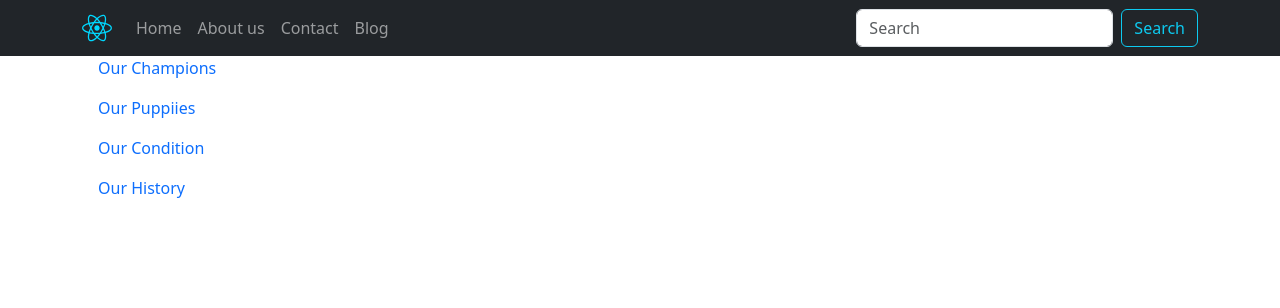
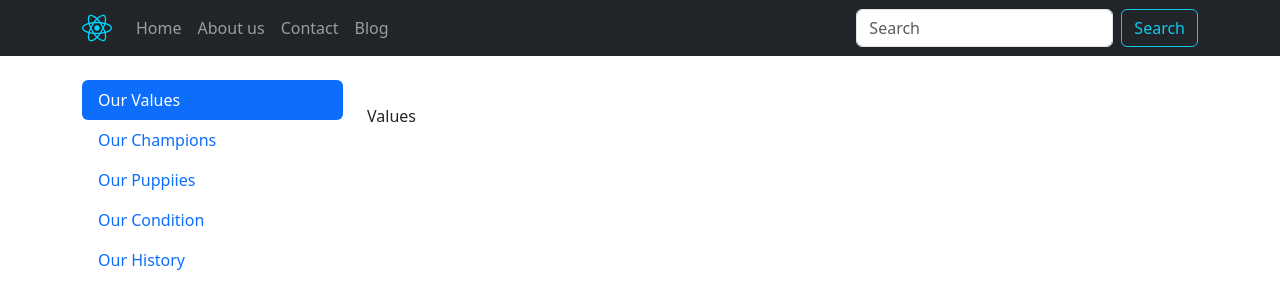
Before and after one commit to lilyashushka-ux/my-project-2, a React (Vite) app: page /about in a window 1280 px wide. Shown: the top 308 px of the page. Built offline with nearby package versions, Linux system fonts and the light colour scheme.

Commit message:
[FIX] navbar container

```diff
--- a/src/pages/About.jsx
+++ b/src/pages/About.jsx
@@ -1,58 +1,58 @@
 import React from "react";
-import { Col, Container, Nav, NavItem, TabContainer, TabContent, TabPane, NavLink, Row } from "react-bootstrap";
-
+import { Container, Row, Col, Tab, Nav } from "react-bootstrap";
+import 'bootstrap/dist/css/bootstrap.min.css';
 
 export default class About extends React.Component {
     render() {
         return(
-        <Container>
-          <TabContainer id="left-tabs-example" defaultActiveKey="First">
+        <Container className="mt-3 pt-5">
+          <Tab.Container id="left-tabs-example" defaultActiveKey="First">
             <Row>
           <Col sm={3}>
-          <Nav variant="pills" className="flex-column mt-2">
-          <NavItem>
-            <NavLink eventKey="First">Our Values</NavLink>
-          </NavItem>
-           <NavItem>
-            <NavLink eventKey="Second">Our Champions</NavLink>
-          </NavItem>
-           <NavItem>
-            <NavLink eventKey="Third">Our Puppiies</NavLink>
-          </NavItem>
-           <NavItem>
-            <NavLink eventKey="Fourth">Our Condition</NavLink>
-          </NavItem>
-           <NavItem>
-            <NavLink eventKey="Fifth">Our History</NavLink>
-          </NavItem>
+          <Nav variant="pills" className="flex-column mt-3">
+          <Nav.Item>
+            <Nav.Link eventKey="First">Our Values</Nav.Link>
+          </Nav.Item>
+           <Nav.Item>
+            <Nav.Link eventKey="Second">Our Champions</Nav.Link>
+          </Nav.Item>
+           <Nav.Item>
+            <Nav.Link eventKey="Third">Our Puppiies</Nav.Link>
+          </Nav.Item>
+           <Nav.Item>
+            <Nav.Link eventKey="Fourth">Our Condition</Nav.Link>
+          </Nav.Item>
+           <Nav.Item>
+            <Nav.Link eventKey="Fifth">Our History</Nav.Link>
+          </Nav.Item>
            </Nav>
           </Col>
           <Col sm={9}>
-          <TabContent className="mt-3">
-            <TabPane eventKey="First">
+          <Tab.Content className="mt-3">
+            <Tab.Pane eventKey="First">
           <img src="" alt="" />
-          <p></p>
-            </TabPane>
-              <TabPane eventKey="Second">
+          <p>Values</p>
+            </Tab.Pane>
+              <Tab.Pane eventKey="Second">
           <img src="" alt="" />
-          <p></p>
-            </TabPane>
-              <TabPane eventKey="Third">
+          <p>Champions</p>
+            </Tab.Pane>
+              <Tab.Pane eventKey="Third">
           <img src="" alt="" />
-          <p></p>
-            </TabPane>
-              <TabPane eventKey="Fourth">
+          <p>Puppies</p>
+            </Tab.Pane>
+              <Tab.Pane eventKey="Fourth">
           <img src="" alt="" />
-          <p></p>
-            </TabPane>
-              <TabPane eventKey="Fifth">
+          <p>Condition</p>
+            </Tab.Pane>
+              <Tab.Pane eventKey="Fifth">
           <img src="" alt="" />
-          <p></p>
-            </TabPane>
-          </TabContent>
+          <p>History</p>
+            </Tab.Pane>
+          </Tab.Content>
            </Col>
             </Row>
-          </TabContainer>
+          </Tab.Container>
         </Container>
     )
 }
```
